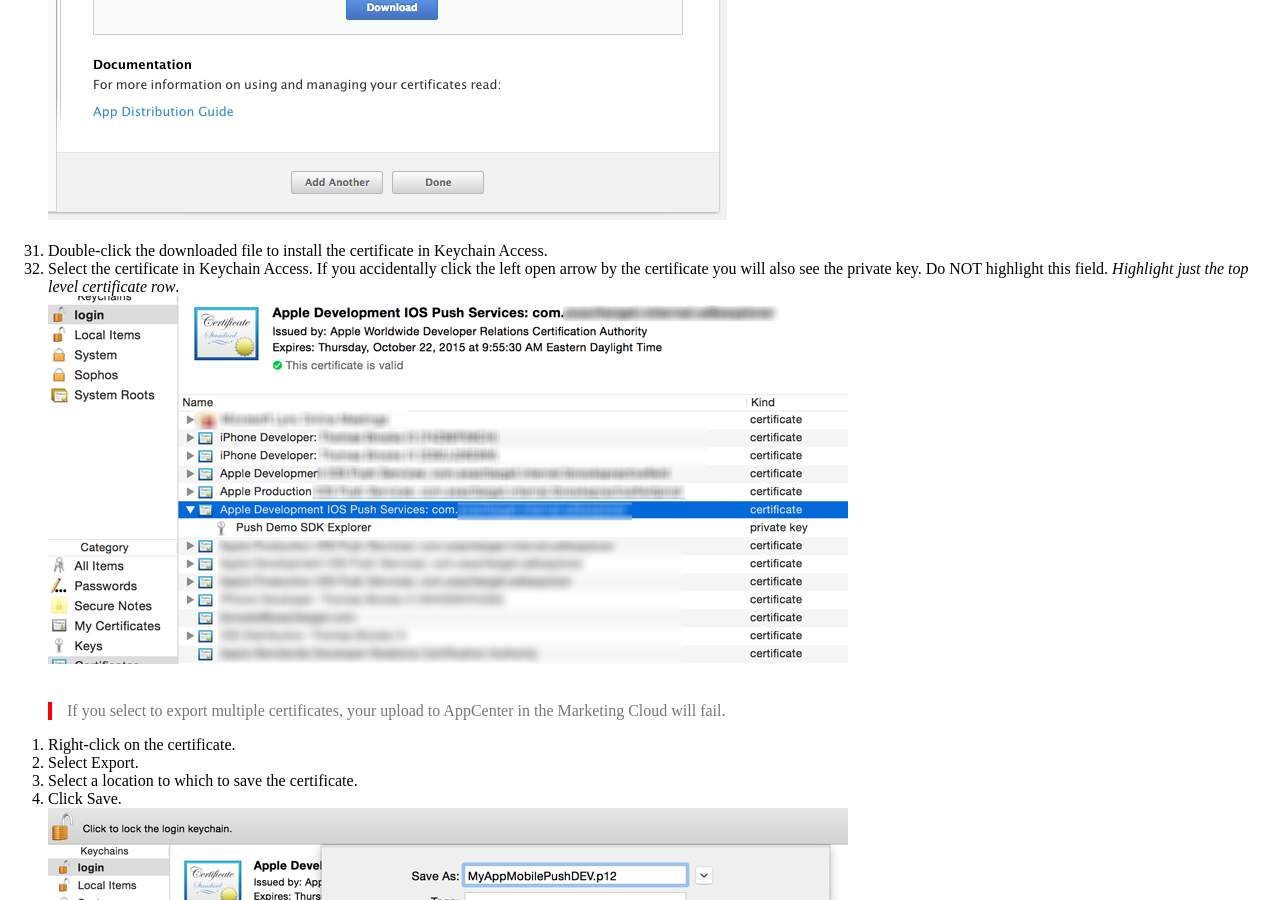
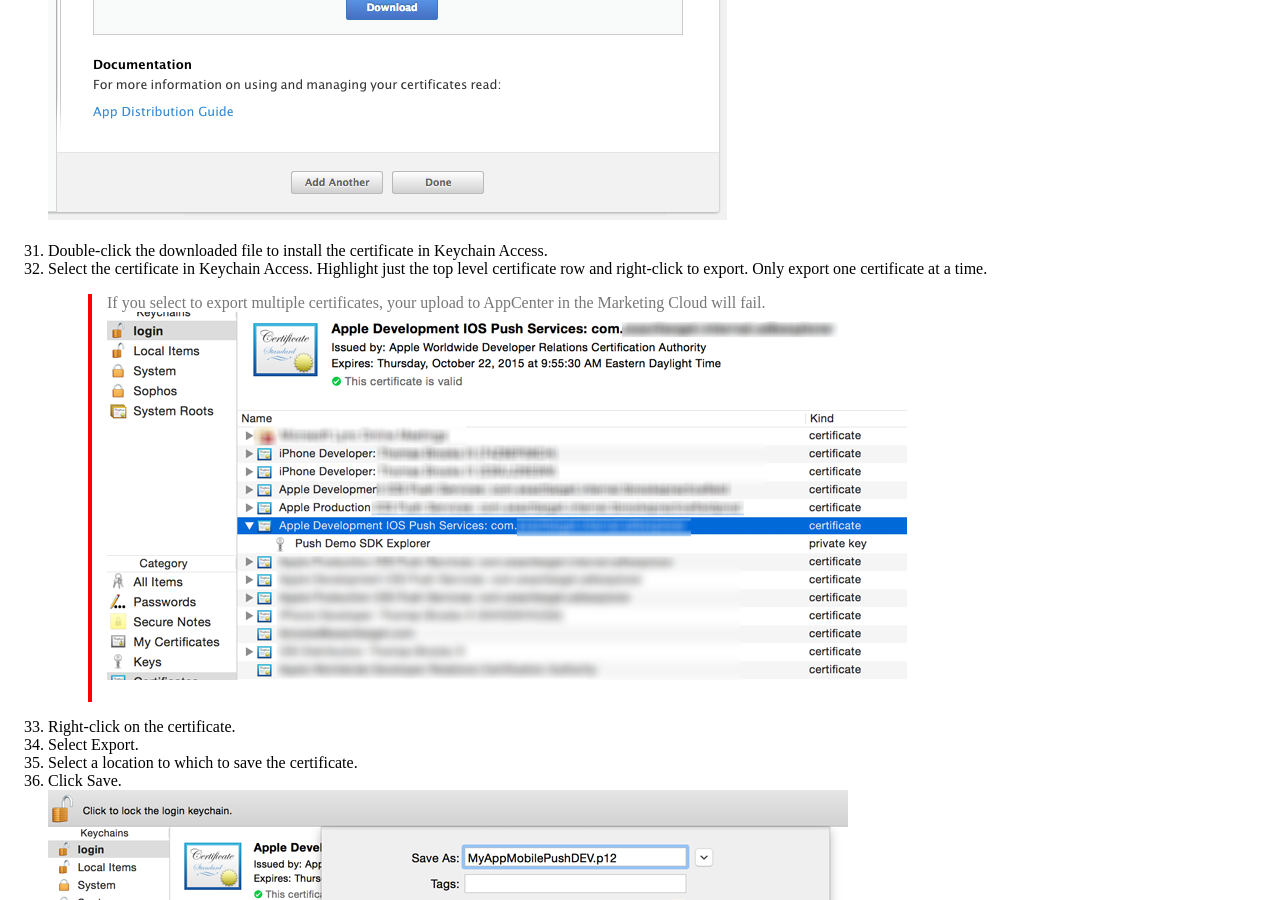
Before and after one commit to salesforce-marketingcloud/JB4A-SDK-iOS, a Jekyll site: the page built from _posts/2015-05-13-apple.md, in a window 1280 px wide and 900 px high, scrolled down 11411 px. Built offline with Jekyll 4.4.1, drawn with Linux system fonts in a browser that asks for light colours; a style sheet for code colours, icons or effects is not loaded.

Commit message:
More cert changes
Per Jen Mavis.

```diff
--- a/_posts/2015-05-13-apple.md
+++ b/_posts/2015-05-13-apple.md
@@ -87,13 +87,11 @@
  <img class="img-responsive" src="{{ site.baseurl }}/assets/ioscertificates_step13.png" /><br/>
 <br/>
 1. Double-click the downloaded file to install the certificate in Keychain Access.
-1. Select the certificate in Keychain Access. If you accidentally click the left open arrow by the certificate you will also see the private key. Do NOT highlight this field. *Highlight just the top level certificate row*.
+1. Select the certificate in Keychain Access. Highlight just the top level certificate row and right-click to export. Only export one certificate at a time.
+> If you select to export multiple certificates, your upload to AppCenter in the Marketing Cloud will fail.
 <br/>
  <img class="img-responsive" src="{{ site.baseurl }}/assets/ioscertificates_step14.png" /><br/>
 <br/>
-
-> If you select to export multiple certificates, your upload to AppCenter in the Marketing Cloud will fail.
-
 1. Right-click on the certificate.
 1. Select Export.
 1. Select a location to which to save the certificate.
```
